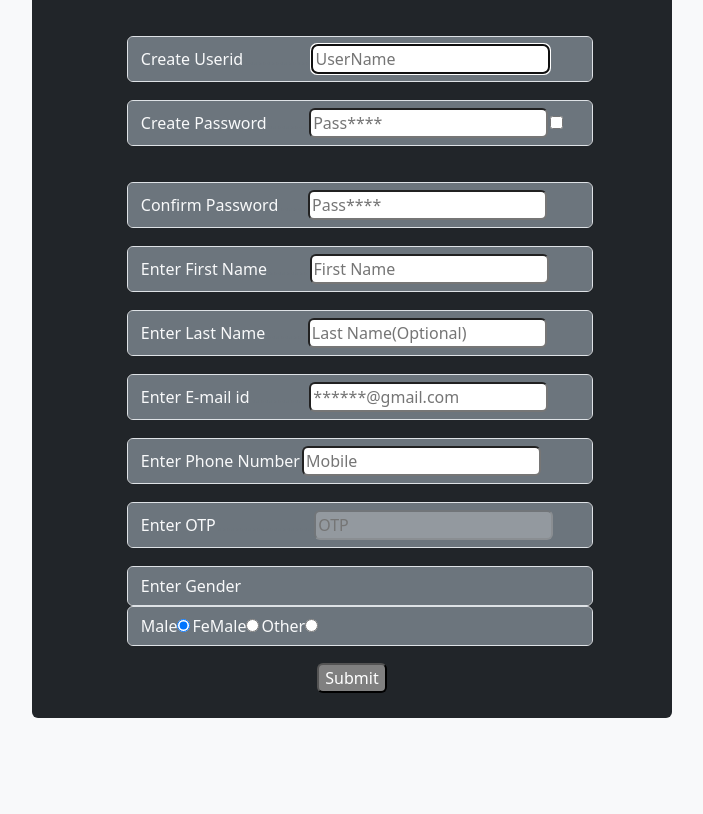
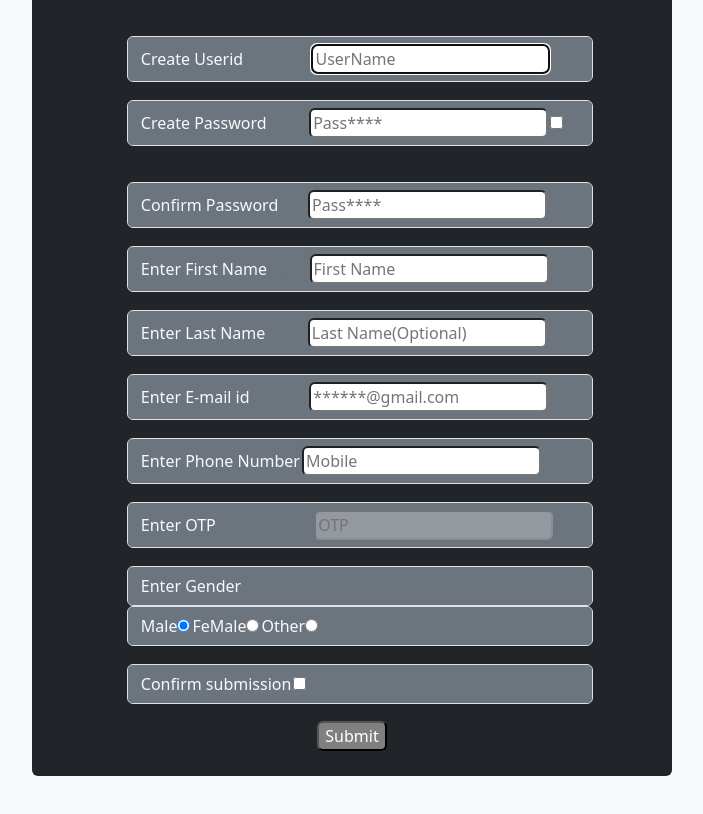
Before and after one commit to sulthan1866/Registration, a plain HTML site: page index.html in a window 1280 px wide. Shown: the part 182-996 px from the top of the page, without its empty margins (288-991 px from the left). Before the commit the page ends 948 px from the top, so only its background shows below. Drawn offline with nearby package versions, Linux system fonts and the light colour scheme.

Commit message:
Update index.html

```diff
--- a/index.html
+++ b/index.html
@@ -120,6 +120,15 @@
 
                     </tr>
 
+                     <tr class="text-danger d-flex justify-content-center">
+                        <td><p id="null" ></p></td>
+                    </tr>
+
+                    <tr class="text-light bg-secondary rounded form-control mx-2">
+                        <td><Label >Confirm submission</Label></td>
+                        <td><input class="rounded" type="checkbox" required></td>
+                    </tr>
+
                     <tr class=" my-3 bg-dark d-flex justify-content-center ">
 
                         <td ><input id="submit" class="rounded " type="submit"></td>
```
